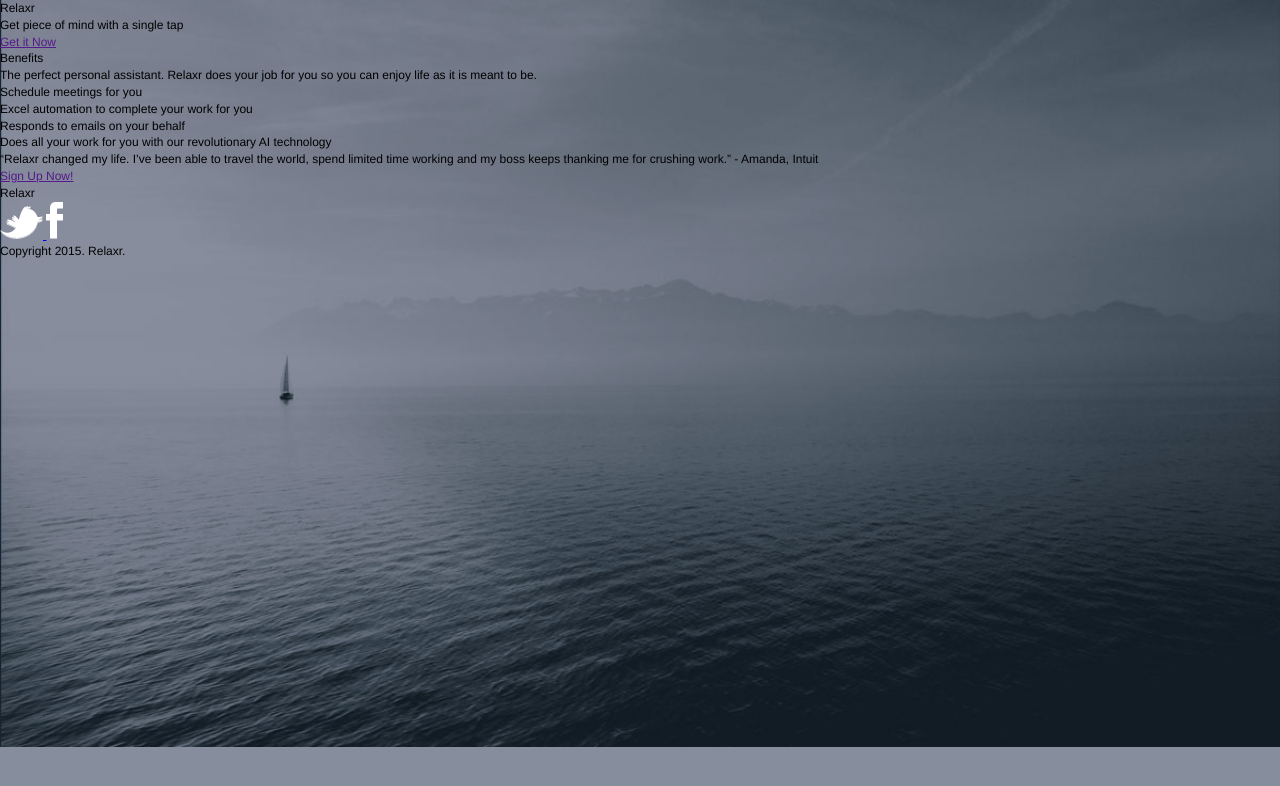
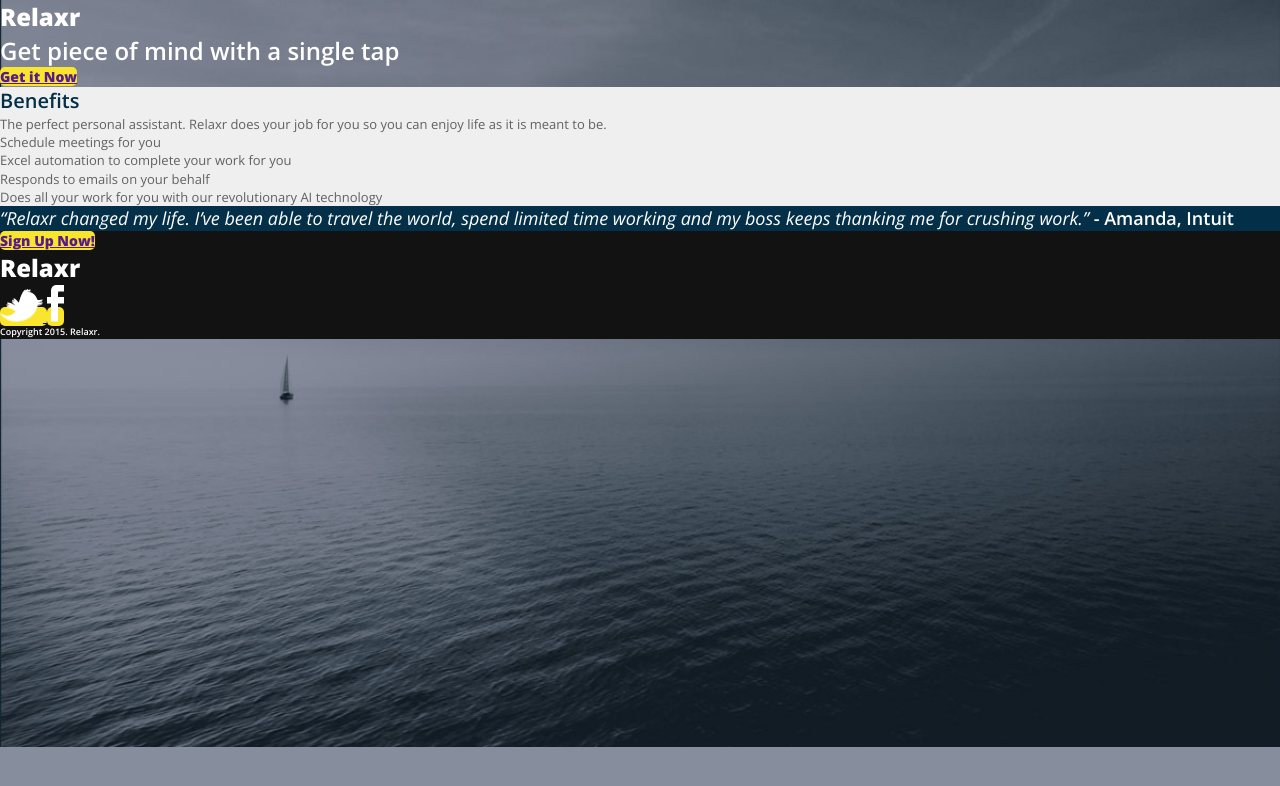
Before and after one commit to sarahelstevens/generalassembly, a plain HTML site: page FEWD/Week Two/Relaxr/starter_code/index.html in a window 1280 px wide. Drawn offline with nearby package versions, Linux system fonts and the light colour scheme.

Commit message:
Assignment 2 - Relaxr

```diff
--- a/FEWD/Week Two/Relaxr/starter_code/css/style.css
+++ b/FEWD/Week Two/Relaxr/starter_code/css/style.css
@@ -40,9 +40,9 @@ Developer @GA in NYC
 
 body {
      color: #000;
+     font-family: 'Open Sans', sans-serif;
      font-size: 12px;
      line-height: 1.4;
-     font-family: Helvetica, Arial, sans-serif;
      background: url(../images/header_bg.jpg) no-repeat center top rgb(134,141,157);
       background-size: cover;
 }
@@ -61,8 +61,13 @@ body {
 }
 
 header {
+        background-color:
+}
 
+section{
+        background-color: #f0efef
 }
+
 
 footer {
 
@@ -71,3 +76,66 @@ footer {
 /******************************************
 /* ADDITIONAL STYLES
 /*******************************************/
+
+h1{
+    font-size: 24px;
+    font-weight: 800;
+    color: #fff;
+}
+
+h2{
+    font-size: 24px;
+    font-weight: 600;
+    color: #fff;
+}
+
+h3{
+    font-size: 20px;
+    font-weight: 600;
+    color: #033048;
+}
+
+h5{
+    font-size: 9px;
+    font-weight: 600;
+    color: #fff;
+}
+
+
+a{
+    font-size: 14px;
+    font-weight: 800;
+    margin: 10, 20;
+    background-color: #f9e42e;
+    border-radius: 5px;
+}
+
+p{
+  font-size: 13px;
+  font-weight: 300;
+  color: #606161;
+}
+
+ul{
+    font-size: 13px;
+    font-weight: 300;
+    color: #606161;
+}
+
+blockquote{
+    font-size: 18px;
+    font-weight: 300;
+    font-style: italic;
+    color: #fff;
+    background-color: #033048;
+}
+
+em{
+    font-size: 18px;
+    font-weight: 600;
+    font-style: normal;
+}
+
+footer{
+  background-color: #121212;
+}
--- a/FEWD/Week Two/Relaxr/starter_code/index.html
+++ b/FEWD/Week Two/Relaxr/starter_code/index.html
@@ -11,16 +11,18 @@
         <link rel="stylesheet" href="css/reset.css">
         <link rel="stylesheet" href="css/style.css">
 
+        <!-- google fonts -->
+        <link href='https://fonts.googleapis.com/css?family=Open+Sans:300italic,300,600,800' rel='stylesheet' type='text/css'>
+
     </head>
     <body>
         <header>
             <h1>Relaxr</h1>
             <h2>Get piece of mind with a single tap</h2>
+            <a href="">Get it Now</a>
         </header>
+
         <section>
-
-            <a href="">Get it Now</a>
-
             <h3>Benefits</h3>
 
             <p>The perfect personal assistant. Relaxr does your job for you so you can enjoy life as it is meant to be.</p>
```
Also changed, not shown: 1 other file.
